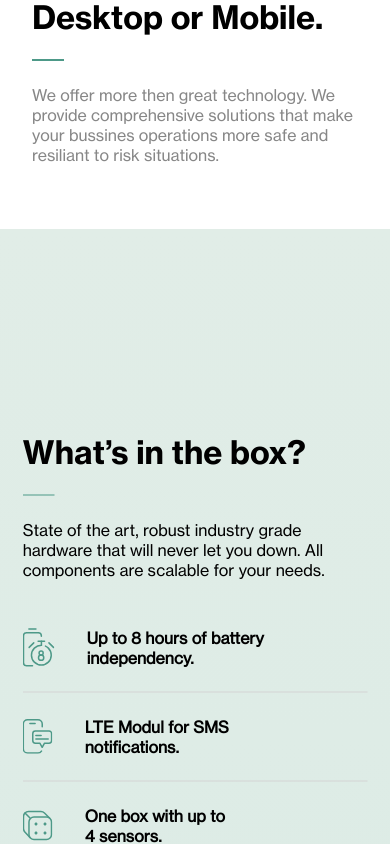
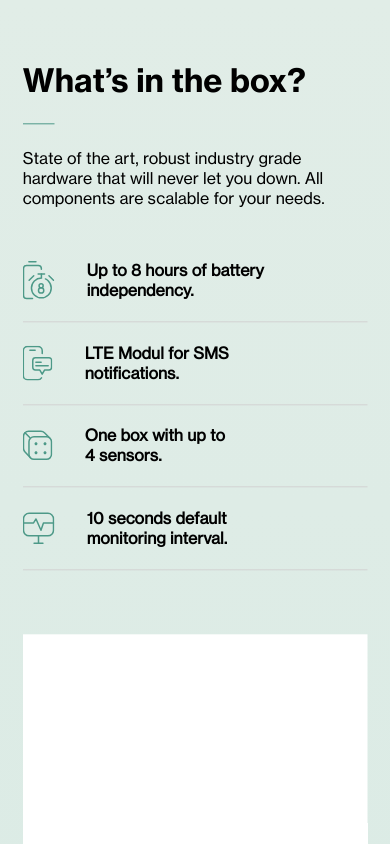
Before and after one commit to MilosVR/Monometric-app, a React (Create React App) app: page / in a window 390 px wide. Shown: the part 4140-4984 px from the top of the page. Built offline with nearby package versions, Linux system fonts and the light colour scheme.

Commit message:
fix white box

```diff
--- a/src/Landing/Landing.scss
+++ b/src/Landing/Landing.scss
@@ -222,16 +222,15 @@
 .landing_section_6 {
   background: url(/assets/img_3.svg);
   position: relative;
-  height: 100vh;
+  height: 964px;
   overflow: hidden;
   margin: auto;
   .landing_section_6_image {
     position: absolute;
     width: 1280px;
-    height: 100vh;
+    height: 100%;
     background: url(/assets/img_3.svg);
     object-fit: cover;
-    // right: 0px;
   }
   .landing_section_6_inner {
     position: absolute;
@@ -259,11 +258,12 @@
         }
       }
       p {
-        padding: 1.5rem 0;
+        padding-top: 1.5rem;
+        padding-bottom: 2rem;
       }
       .landing_section_6_inner_item {
         display: flex;
-        padding: 1.5rem 0;
+        padding: 1.3rem 0;
         border-bottom: 1px solid #d3d3d3;
         p {
           padding: 0;
--- a/src/responsive.scss
+++ b/src/responsive.scss
@@ -334,7 +334,7 @@
     flex-direction: column;
   }
   .landing_section_1 {
-    height: 100vh;
+    height: 615px !important;
   }
   .landing_section_1_inner {
     left: 2rem !important;
@@ -427,12 +427,12 @@
       object-fit: fill !important;
     }
   }
-  .landing_section_6 {
-    height: 150vh !important;
-    .landing_section_6_image {
-      height: 100% !important;
-    }
-  }
+  // .landing_section_6 {
+  //   height: 150vh !important;
+  //   .landing_section_6_image {
+  //     height: 100% !important;
+  //   }
+  // }
 }
 @media only screen and (max-width: 400px) {
   .landing_section_1_image {
@@ -472,43 +472,3 @@
     }
   }
 }
-@media only screen and (max-height: 100vh) {
-  .landing_section_6 {
-    height: 150vh !important;
-    .landing_section_6_image {
-      height: 150vh !important;
-    }
-  }
-}
-@media only screen and (max-height: 650px) {
-  .landing_section_6 {
-    height: 180vh !important;
-    .landing_section_6_image {
-      height: 180vh !important;
-    }
-  }
-}
-@media only screen and (max-height: 500px) {
-  .landing_section_6 {
-    height: 230vh !important;
-    .landing_section_6_image {
-      height: 230vh !important;
-    }
-  }
-}
-@media only screen and (max-height: 400px) {
-  .landing_section_6 {
-    height: 260vh !important;
-    .landing_section_6_image {
-      height: 260vh !important;
-    }
-  }
-}
-@media only screen and (max-height: 350px) {
-  .landing_section_6 {
-    height: 290vh !important;
-    .landing_section_6_image {
-      height: 290vh !important;
-    }
-  }
-}
```
